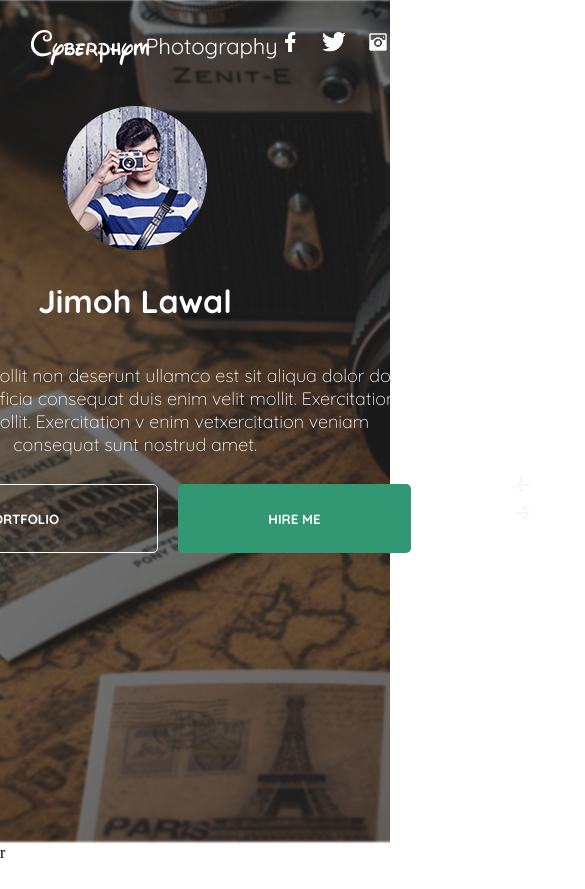
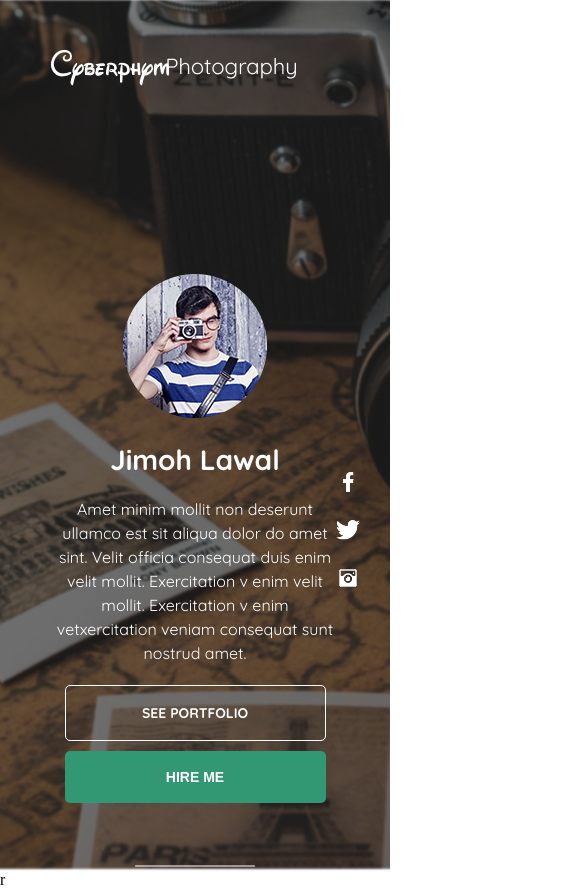
Before and after one commit to famzyjr/Crowywise-photography, a plain HTML site: page index.html in a window 390 px wide. Shown: the top 889 px of the page, 585 px wide, since content can reach past the window. Before the commit the page ends 862 px from the top, so only its background shows below. Drawn offline with Linux system fonts and the light colour scheme.

Commit message:
Refactor the herosection  code and make layout fully responsive

```diff
--- a/index.html
+++ b/index.html
@@ -7,46 +7,40 @@
     <title>Document</title>
     <link rel="stylesheet" href="style.css">
     <link rel="preconnect" href="https://fonts.googleapis.com">
-    <link rel="preconnect" href="https://fonts.gstatic.com" crossorigin>
-    <link href="https://fonts.googleapis.com/css2?family=Quicksand:wght@300..700&display=swap" rel="stylesheet">
+<link rel="preconnect" href="https://fonts.gstatic.com" crossorigin>
+<link href="https://fonts.googleapis.com/css2?family=Quicksand:wght@300..700&display=swap" rel="stylesheet">
 </head>
 
 <body>
     <section class="hero_section">
-        <div class="icons_container">
-            <img src="icons/header_icon.png" alt="">
-            <div class="Herosocial_icons">
-                <img src="./icons/facebook_icon.png" class="header_facebook" alt="">
-                <img src="./icons/twitter_Icon.png" class="hero_twitter" alt="">
-                <img src="./icons/instagram_icon.png " class="hero_instagram" alt="">
+        <div class="hero_header">
+            <div class="header_icon"><div><img src="icons/header_icon.png" alt=""></div></div>
+            <div class="header_socials">
+                <div><img src="icons/facebook_icon.png" alt=""></div>
+                <div><img src="icons/twitter_Icon.png" alt=""></div>
+                <div><img src="icons/instagram_icon.png" alt=""></div>
             </div>
         </div>
         <div class="hero_content">
-            <div class="hero_content_container">
+            <div class="dd">
+                <div><img src="imgs/Ellipse 9.png" alt=""></div>
+                <h1 class="hero_textOne">Jimoh Lawal</h1>
+                <p class="hero_subtext">Amet minim mollit non deserunt ullamco est sit aliqua dolor do amet sint. Velit
+                    officia consequat duis enim velit mollit. Exercitation v enim velit mollit. Exercitation v enim
+                    vetxercitation veniam consequat sunt nostrud amet.</p>
+                    <div class="header_btn">
+                           <button class="see_portfolioBtn"><span class="see_portfolioText">SEE PORTFOLIO</span></button>
+    <button class="hireMeBtn"><span class="hireMeText">HIRE ME</span></button>
+                    </div>
+            </div>
+        </div>
+        <div class="left_con">
+            <div class="d">
+               <div class="navigator"> <div><img src="/icons/Left Icon.png" alt=""></div>
+                <div><img src="icons/Right Icon.png" alt=""></div></div>
                 <div>
-                    <div class="e"> <img  src="imgs/Ellipse 9.png" alt=""></div>
-                    <h1 class="hero_textOne">Jimoh Lawal</h1>
-                    <p class="hero_subText">Amet minim mollit non deserunt ullamco est sit aliqua dolor do amet sint.
-                        Velit officia consequat duis enim velit mollit. Exercitation v enim velit mollit. Exercitation v
-                        enim vetxercitation veniam consequat sunt nostrud amet.</p>
-                    <div class="btn_con">
-                        <div class="d">
-                            <button class="see_portfolio_btn"><span class="see_portfolio_Text">SEE
-                                    PORTFOLIO</span></button>
-                            <button class="hire_me_btn"><span class="see_portfolio_Text">HIRE ME</span></button>
-                        </div>
-                    </div>
-
+                    <img src="icons/Line 4.png" alt="">
                 </div>
-            </div>
-            <div class="s">
-                <div class="navigator">
-                <div><img src="icons/Left Icon.png" alt=""></div>
-                <div><img src="icons/Right Icon.png" alt=""></div>
-                </div>
-              <div> <img src="icons/Line 4.png" alt=""></div>
-
-
             </div>
         </div>
     </section>
--- a/style.css
+++ b/style.css
@@ -1,182 +1,211 @@
-body {
+* {
      margin: 0;
      padding: 0;
      box-sizing: border-box;
 }
 
-
-@font-face {
-     font-family: 'Waltograph';
-     src: url('../photography/waltograph/') format('woff2'),
-          url('../photography/waltograph/waltograph.woff') format('woff');
-     font-weight: normal;
-     font-style: normal;
+.hero_section {
+     background-image: url("imgs/hero_bg.png");
+     background-position: center;
+     background-attachment: fixed;
+     background-size: cover;
+     min-height: 100vh;
+     width: 100%;
 }
 
-
-.hero_section {
-     background-image: url(./imgs/hero_bg.png);
-     background-position: center;
-     background-repeat: no-repeat;
-     background-size: cover;
-     display: flex;
-     flex-direction: column;
-     min-height: 100vh;
+.hero_textOne,
+.see_portfolioText,
+.hireMe,
+.hero_subtext {
+     font-family: 'quicksand', sans-serif;
 }
 
-.icons_container {
+.hero_header {
      display: flex;
      justify-content: space-between;
-     padding: 54px 92px;
+     padding: 50px;
 }
 
-.header_facebook,
-.hero_twitter,
-.hero_instagram {
-     width: 24px;
-     height: 24px;
-}
-
-.Herosocial_icons {
+.header_socials {
      display: flex;
      gap: 20px;
 }
 
-.hero_content{
-display: flex;
-justify-content: center;
-flex-direction: row;
-align-items: center;
-}
-
-.hero_content_container{
-display: flex;
-justify-content: center;
-text-align: center;
-align-items: center ;
-margin: 10px;
+.hero_textOne {
+     font-weight: 700;
+     font-size: 40px;
+     color: rgba(255, 255, 255, 1);
+     text-align: center;
 }
 
 
-.hero_textOne {
-     height: 57px;
-     font-weight: 700;
-     font-size: 40px;
+.dd{
+     display: flex;
+     flex-direction: column;
+     gap: 20px;
 }
 
-.hero_subText {
-     width: 896px;
-     height: 102px;
-     font-weight: 200;
-     font-size: 24px;
-     letter-spacing: 0%;
-     font-optical-sizing: auto;
-     font-style: normal;
+.hero_content {
+     display: flex;
+     justify-content: center;
+     align-items: center;
+     text-align: center;
+
 }
 
-.hero_textOne,
-.hero_subText,
-.see_portfolio_Text {
-     font-family: "Quicksand", sans-serif;
+.d {
+     display: flex;
+     flex-direction: column;
+}
+
+.left_con {
+     display: flex;
+     justify-content: flex-end;
+     margin: 20px;
+     position: relative;
+     top: -100px;
+     right: 100px;
+}
+
+.navigator {
+     display: flex;
+     flex-direction: column;
+     margin-left: 100px;
+}
+
+.hero_subtext {
+     max-width: 700px;
+     font-size: 24px;
+     font-weight: 400;
+     line-height: 1.5;
+     text-align: center;
+     font-size: 24px;
      color: rgba(255, 255, 255, 1);
 }
 
-.see_portfolio_btn {
+.see_portfolioBtn{
      width: 299px;
      height: 69px;
      border-radius: 5px;
+     padding: 23px 81px;
+     background: none;
      border: 1.5px solid rgba(255, 255, 255, 1);
-     background: none;
-     padding-top: 23px 81px 23px 81px;
-     gap: 10px;
 }
 
-button {
-cursor: pointer;
-}
-.d{
-display: flex;
-justify-content: center;
-gap: 20px;
+.see_portfolioText{
+     font-weight: 700;
+     font-size: 16px;
+     color: rgba(255, 255, 255, 1);
 }
 
-.see_portfolio_Text {
-     width: 137px;
-     height: 23px;
-     font-weight: 700;
-     text-align: center;
+.hireMeBtn{
+     width: 233px;
+     height: 69px;
+     border-radius: 5px;
+     padding: 23px 81px;
+     background-color: rgba(49, 152, 115, 1);
+     border: none;
 }
 
-.hire_me_btn {
-width: 233px;
-height: 69px;
-border-radius: 5px;
-padding: 23px 81px;
-gap: 10px;
-border: none;
-background: rgba(49, 152, 115, 1);
+.hireMeText {
+     font-weight: 700;
+     font-size: 16px;
+     text-align: center;
+     color: rgba(255, 255, 255, 1);
 }
 
-.s{
-position: relative;
-top: 180px;
-display: flex;
-flex-direction: column;
-
+.header_btn {
+     display: flex;
+     justify-content: center;
+     gap: 20px;
 }
 
 
+/* Tablets */
+@media (max-width: 875px) {
+     .hero_content {
+          flex-wrap: wrap;
+          flex-direction: column;
+          gap: 30px;
+          padding: 20px;
+     }
+    .d{
+     display: flex;
 
-.navigator{
-     display: flex;
-     flex-direction: column;
-     position: relative;
-     left: 90px;
-}
-
-
-
-/* Tablets */
-@media (max-width: 900px) {
-     .hero_textOne {
-          font-size: 32px;
+    }
+     .navigator {
+          display: none;
      }
 
-     .hero_subText {
-          font-size: 18px;
-          width: 100%;
+     .left_con {
+          margin: 0;
+          position: static;
      }
 
-     .icons_container {
-          padding: 30px;
+     .hero_subtext {
+          font-size: 20px;
+          max-width: 90%;
      }
 }
 
 
-/* Mobile Phones
-@media (max-width: 600px) {
+/* Mobile */
+@media (max-width: 575px) {
+
      .hero_content {
-          margin-top: 60px;
+          flex-direction: column;
+          gap: 20px;
+          padding: 50px;
      }
 
      .hero_textOne {
-          font-size: 26px;
+          font-size: 28px;
      }
 
-     .hero_subText {
+     .hero_subtext {
           font-size: 16px;
+          max-width: 100%;
      }
 
-     .d {
+     .header_btn {
           flex-direction: column;
-          gap: 15px;
+          width: 100%;
+          display: flex;
+          align-items: center;
+          gap: 10px;
      }
 
-     .icons_container {
-          padding: 20px;
+     .see_portfolioBtn,
+     .hireMeBtn {
+          width: 90%;
+          height: auto;
+          padding: 18px 0;
      }
 
-     .Herosocial_icons {
+     .see_portfolioText,
+     .hireMeText {
+          font-size: 14px;
+     }
+
+     .left_con {
+          position: static;
+          text-align: center;
+          display: flex;
+          flex-direction: row;
+          justify-content: center;
           gap: 10px;
      }
-} */
+
+.header_icon{
+display: flex;
+justify-content: center;
+
+}
+     .header_socials{
+          display: flex;
+          flex-direction: column;
+          position: relative;
+          top: 420px;
+          left: 20px;
+     }
+}
```
